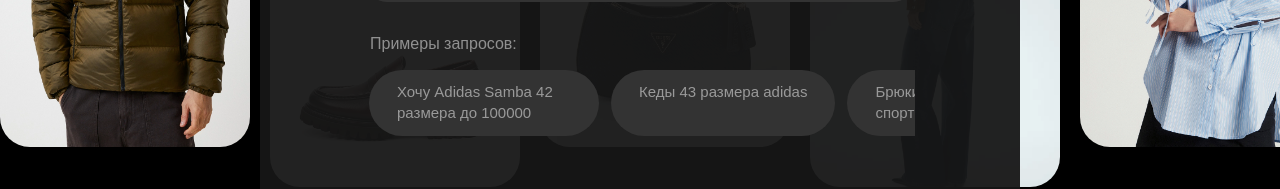
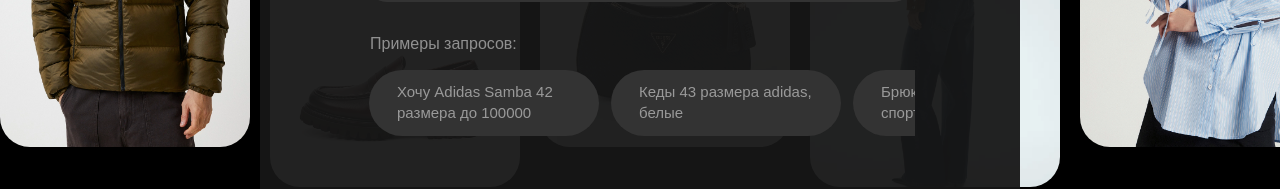
Before and after one commit to anuarippolit/brandlist_frontend, a Next.js app: page /home in a window 1280 px wide. Shown: the part 452-641 px from the top of the page. Built offline with nearby package versions, Linux system fonts and the light colour scheme.

Commit message:
fix home suggestions

```diff
--- a/src/app/home/page.tsx
+++ b/src/app/home/page.tsx
@@ -87,7 +87,7 @@ const SearchSection = () => {
           <div className="scroll-hide flex w-full space-x-3 mt-2 px-1">
             {[
               'Хочу Adidas Samba 42 размера до 100000',
-              'Кеды 43 размера adidas',
+              'Кеды 43 размера adidas, белые',
               'Брюки, но не спортивные',
               'Calvin Klein джинсы',
               'Худи, желательно до 130000',
```
